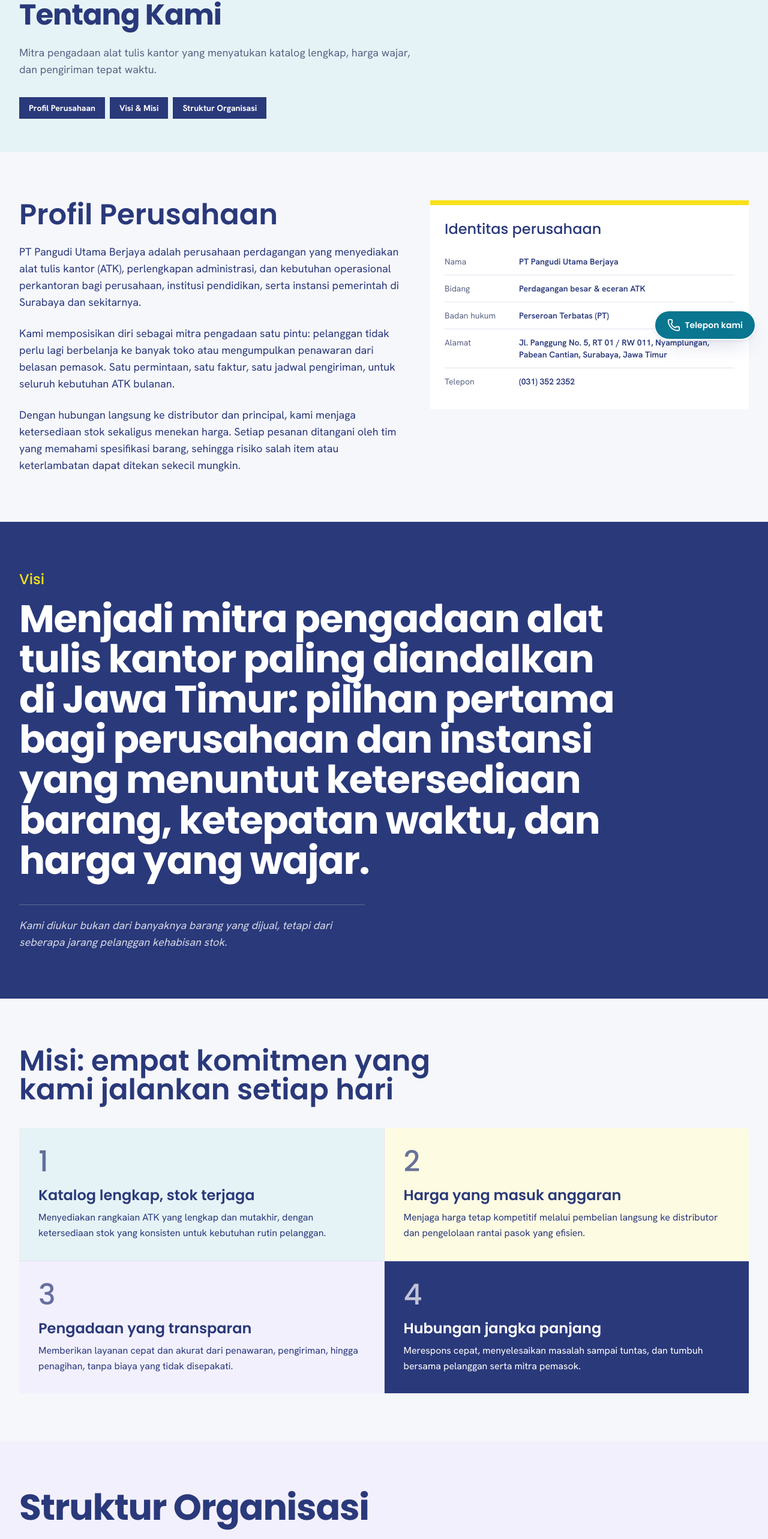
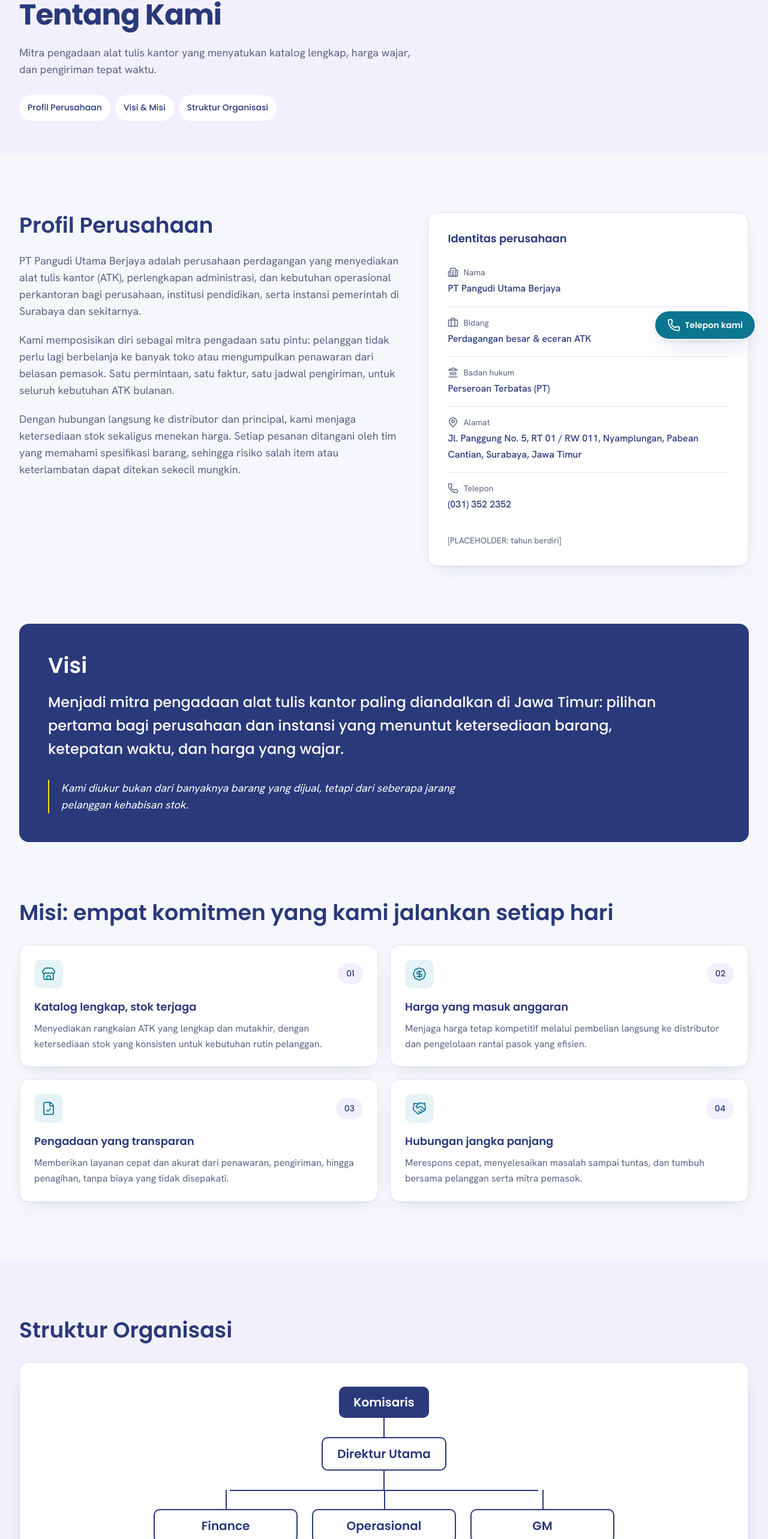
Before and after one commit to sayyidtrq/pubComprof, a Next.js app: page /tentang-kami in a window 1280 px wide. Shown: the part 213-2779 px from the top of the page at 60% size. Built offline with nearby package versions, Linux system fonts and the light colour scheme.

Commit message:
feat(about): redesign profile mission cards and organization chart

```diff
--- a/src/app/tentang-kami/page.tsx
+++ b/src/app/tentang-kami/page.tsx
@@ -1,49 +1,47 @@
 import type { Metadata } from "next";
+import { Building2, Briefcase, Landmark, MapPin, Phone } from "lucide-react";
 import { Container, PageHeader } from "@/components/PageHeader";
-import { missions, orgChart, profile, vision } from "@/content/site";
-
-export const metadata: Metadata = { title: "Tentang Kami" };
-
+import { FeatureCard } from "@/components/FeatureCard";
+import {
+  missions,
+  orgChart,
+  profile,
+  vision,
+  nav,
+  ui,
+  site,
+} from "@/content/site";
+export const metadata: Metadata = { title: ui.about };
 const box =
-  "border-2 border-navy bg-white px-6 py-3 text-center font-heading text-xl";
-
-const sections = [
-  { id: "profil", label: "Profil Perusahaan" },
-  { id: "visi-misi", label: "Visi & Misi" },
-  { id: "struktur-organisasi", label: "Struktur Organisasi" },
-];
-
+  "rounded-btn border-2 border-navy bg-white px-2 py-3 text-center font-heading text-sm font-semibold sm:px-6 sm:text-xl";
+const identityIcons = [Building2, Briefcase, Landmark, MapPin, Phone];
 export default function TentangKamiPage() {
   return (
     <>
-      <PageHeader title="Tentang Kami" lead={profile.lead} tone="teal">
-        <nav aria-label="Bagian halaman" className="mt-8">
-          <ul className="flex flex-wrap gap-2">
-            {sections.map((s) => (
-              <li key={s.id}>
+      <PageHeader title={ui.about} lead={profile.lead}>
+        <nav aria-label={ui.sectionNav} className="mt-7 flex flex-wrap gap-2">
+          {nav[1].children.map((s) => (
             <a
-                  href={`#${s.id}`}
-                  className="bg-navy hover:bg-navy-900 block px-4 py-2 text-sm font-bold text-white"
+              key={s.href}
+              href={s.href}
+              className="chip hover:bg-navy min-h-11 bg-white hover:text-white"
             >
               {s.label}
             </a>
-              </li>
           ))}
-          </ul>
         </nav>
       </PageHeader>
-
       <section
         id="profil"
+        className="section scroll-mt-24"
         aria-labelledby="h-profil"
-        className="scroll-mt-16 py-14 sm:py-20"
       >
-        <Container className="grid gap-12 lg:grid-cols-[1.2fr_1fr]">
+        <Container className="grid gap-10 lg:grid-cols-[1.2fr_1fr]">
           <div>
-            <h2 id="h-profil" className="h-section text-4xl sm:text-5xl">
-              Profil Perusahaan
+            <h2 id="h-profil" className="h-section">
+              {ui.profile}
             </h2>
-            <div className="mt-6 space-y-6 text-lg">
+            <div className="text-muted mt-6 space-y-5 text-lg">
               {profile.paragraphs.map((p) => (
                 <p key={p} className="measure">
                   {p}
@@ -52,85 +50,83 @@ export default function TentangKamiPage() {
             </div>
           </div>
           <aside
+            className="card self-start p-6 sm:p-8"
             aria-labelledby="identitas"
-            className="border-yellow self-start border-t-8 bg-white p-6"
           >
-            <h3 id="identitas" className="font-heading text-2xl">
-              Identitas perusahaan
+            <h3 id="identitas" className="h-card">
+              {ui.identity}
             </h3>
-            <dl className="divide-line mt-4 divide-y">
-              {profile.identity.map(([k, v]) => (
-                <div
-                  key={k}
-                  className="grid grid-cols-[7rem_1fr] gap-3 py-3 text-sm"
-                >
-                  <dt className="text-muted">{k}</dt>
-                  <dd className="font-semibold">{v}</dd>
+            <dl className="divide-line mt-5 divide-y">
+              {profile.identity.map(([k, v], i) => {
+                const Icon = identityIcons[i];
+                return (
+                  <div key={k} className="py-4">
+                    <dt className="text-muted flex items-center gap-2 text-sm">
+                      <Icon size={18} aria-hidden="true" />
+                      {k}
+                    </dt>
+                    <dd className="mt-1 font-medium">
+                      {k === ui.phoneLabel.replace(" admin", "") ? (
+                        <a href={site.contact.phoneHref}>{v}</a>
+                      ) : (
+                        v
+                      )}
+                    </dd>
                   </div>
-              ))}
+                );
+              })}
             </dl>
+            <p className="text-muted mt-5 text-sm">{site.since}</p>
           </aside>
         </Container>
       </section>
-
-      <section id="visi-misi" aria-labelledby="h-visi" className="scroll-mt-16">
-        <div className="bg-navy text-white">
-          <Container className="py-14 sm:py-20">
-            <h2 id="h-visi" className="font-heading text-yellow text-2xl">
-              Visi
+      <section id="visi-misi" className="scroll-mt-24" aria-labelledby="h-visi">
+        <Container>
+          <div className="rounded-card bg-navy p-6 text-white sm:p-10 lg:p-12">
+            <h2 id="h-visi" className="h-section">
+              {ui.vision}
             </h2>
-            <p className="h-page mt-4 max-w-5xl text-[clamp(2rem,5vw,4rem)] !leading-[1.05] !font-bold">
+            <p className="measure font-heading mt-5 text-xl leading-relaxed sm:text-2xl">
               {vision.text}
             </p>
-            <p className="mt-10 max-w-xl border-t border-white/25 pt-5 text-lg text-white/80 italic">
+            <blockquote className="measure border-yellow mt-8 border-l-2 pl-5 text-lg italic">
               {vision.quote}
-            </p>
-          </Container>
+            </blockquote>
           </div>
-        <Container className="py-14 sm:py-20">
-          <h3 className="h-section text-4xl sm:text-5xl">
-            Misi: empat komitmen yang kami jalankan setiap hari
-          </h3>
-          <ol className="bg-line mt-10 grid gap-px sm:grid-cols-2">
+          <div className="section">
+            <h2 className="h-section">{ui.missions}</h2>
+            <ol className="mt-8 grid gap-5 sm:grid-cols-2">
               {missions.map((m, i) => (
-              <li
-                key={m.title}
-                className={`p-6 sm:p-8 ${["text-navy bg-teal-50", "text-navy bg-yellow-50", "bg-lavender-50 text-navy", "bg-navy text-white"][i]}`}
-              >
-                <p
-                  className="font-heading text-5xl leading-none opacity-70"
-                  aria-hidden="true"
-                >
-                  {i + 1}
-                </p>
-                <h4 className="h-section mt-4 text-2xl">{m.title}</h4>
-                <p className="mt-2">{m.text}</p>
+                <li key={m.title}>
+                  <FeatureCard feature={m} number={i + 1} />
                 </li>
               ))}
             </ol>
+          </div>
         </Container>
       </section>
-
       <section
         id="struktur-organisasi"
+        className="section bg-lavender-50 scroll-mt-24"
         aria-labelledby="h-struktur"
-        className="bg-lavender-50 text-navy scroll-mt-16 py-14 sm:py-20"
       >
         <Container>
-          <h2 id="h-struktur" className="h-page text-5xl sm:text-6xl">
-            Struktur Organisasi
+          <h2 id="h-struktur" className="h-section">
+            {ui.structure}
           </h2>
-          <figure className="mt-10">
+          <figure className="card mt-8 p-4 py-8 sm:p-10">
             <div
               className="mx-auto flex max-w-3xl flex-col items-center"
               role="img"
-              aria-label="Bagan: Komisaris membawahi Direktur Utama, yang membawahi Finance, Operasional, dan GM."
+              aria-label={ui.orgAlt}
             >
-              <div className={box}>{orgChart.top}</div>
+              <div className="rounded-btn bg-navy font-heading px-6 py-3 text-center font-semibold text-white sm:text-xl">
+                {orgChart.top}
+              </div>
               <span className="bg-navy h-8 w-0.5" aria-hidden="true" />
               <div className={box}>{orgChart.second}</div>
               <span className="bg-navy h-8 w-0.5" aria-hidden="true" />
-              <div className="relative grid w-full grid-cols-3 gap-3 pt-8 sm:gap-6">
+              <div className="relative grid w-full grid-cols-3 gap-2 pt-8 sm:gap-6">
                 <span
                   className="bg-navy absolute top-0 right-[16.6%] left-[16.6%] h-0.5"
                   aria-hidden="true"
@@ -141,15 +137,13 @@ export default function TentangKamiPage() {
                       className="bg-navy absolute -top-8 left-1/2 h-8 w-0.5"
                       aria-hidden="true"
                     />
-                    <div className={`${box} !px-2 !text-base sm:!text-xl`}>
-                      {t}
-                    </div>
+                    <div className={box}>{t}</div>
                   </div>
                 ))}
               </div>
             </div>
-            <figcaption className="mx-auto mt-10 max-w-3xl text-center text-sm">
-              [PLACEHOLDER: nama pejabat belum tersedia di company profile]
+            <figcaption className="text-muted mx-auto mt-8 max-w-3xl text-center text-sm">
+              {ui.orgPlaceholder}
             </figcaption>
           </figure>
         </Container>
```
Lines whose indentation alone changed are shown as unchanged.
